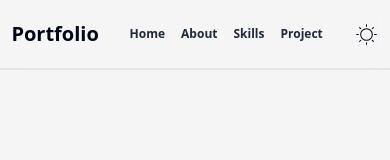
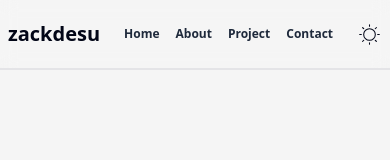
Before and after one commit to zackdesu/portfolio, a Next.js app: page / in a window 390 px wide. Shown: the top 160 px of the page. Built offline with nearby package versions, Linux system fonts and the light colour scheme.

Commit message:
List to function, add underline hover

```diff
--- a/components/navbar.jsx
+++ b/components/navbar.jsx
@@ -1,19 +1,33 @@
 import React from "react";
 import ToggleSwitch from "./toggleswitch";
 
+const ListLink = ({ title, pos }) => (
+  <li className="text-slate-800 mx-2 md:mx-3 dark:text-slate-200 font-semibold relative group">
+    {title}
+    <span
+      className={`h-[1px] inline-block w-0 bg-black dark:bg-white absolute right-${pos} -bottom-0.5 lg:group-hover:w-1/2 transition-[width] duration-200`}
+    >
+      &nbsp;
+    </span>
+    <span
+      className={`h-[1px] inline-block w-0 bg-black dark:bg-white absolute left-${pos} -bottom-0.5 lg:group-hover:w-1/2 transition-[width] duration-200`}
+    >
+      &nbsp;
+    </span>
+  </li>
+);
+
 export default function Navbar() {
-  const className =
-    "text-slate-800 mx-2 md:mx-3 dark:text-slate-200 hover:text-cyan-600 hover:dark:text-cyan-300 font-semibold active:text-cyan-600 active:dark:text-cyan-300";
   return (
     <div className="backdrop-blur border-b-2 border-zinc-200 dark:border-zinc-800 text-slate-950 w-full flex items-center justify-around py-5 dark:text-slate-50 sticky top-0">
       <h2 className="md:-ml-10 cursor-pointer hover:text-cyan-600 hover:dark:text-cyan-300">
-        Portfolio
+        zackdesu
       </h2>
       <ul className="flex items-center md:-ml-24 sm:-ml-12">
-        <li className={className}>Home</li>
-        <li className={className}>About</li>
-        <li className={className}>Skills</li>
-        <li className={className}>Project</li>
+        <ListLink title="Home" pos={5} />
+        <ListLink title="About" pos={5} />
+        <ListLink title="Project" pos={6} />
+        <ListLink title="Contact" pos={6} />
       </ul>
       <ToggleSwitch />
     </div>
```
